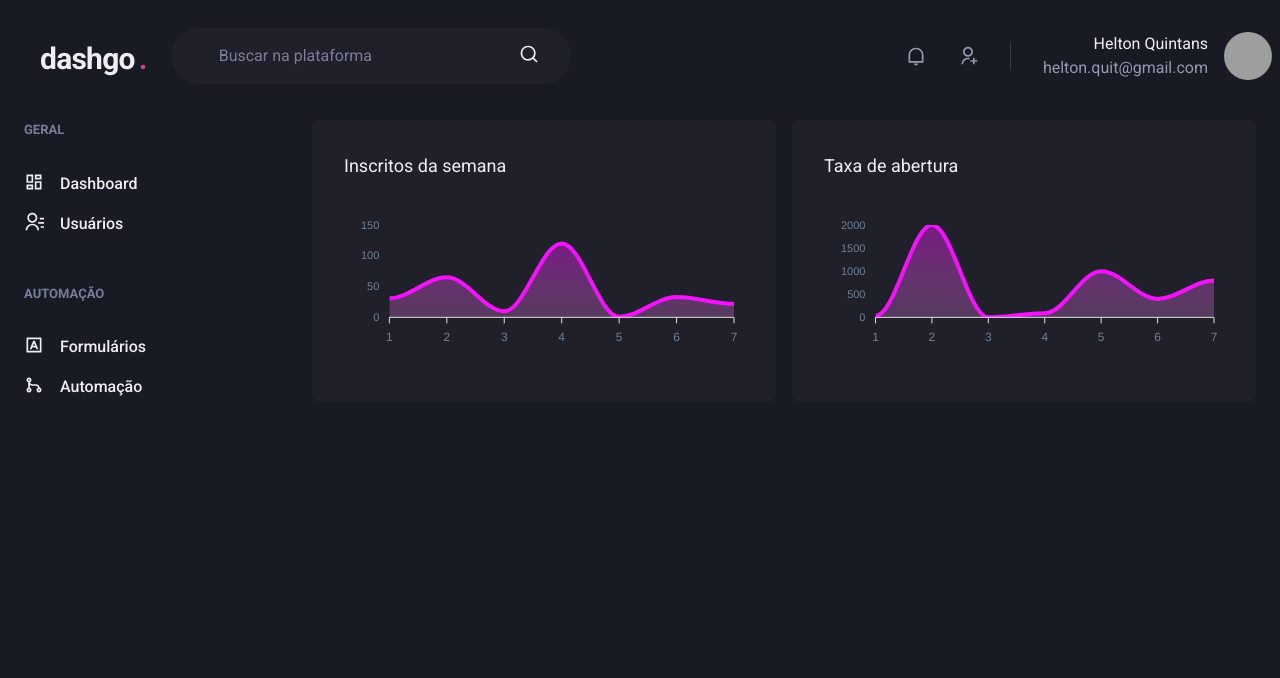
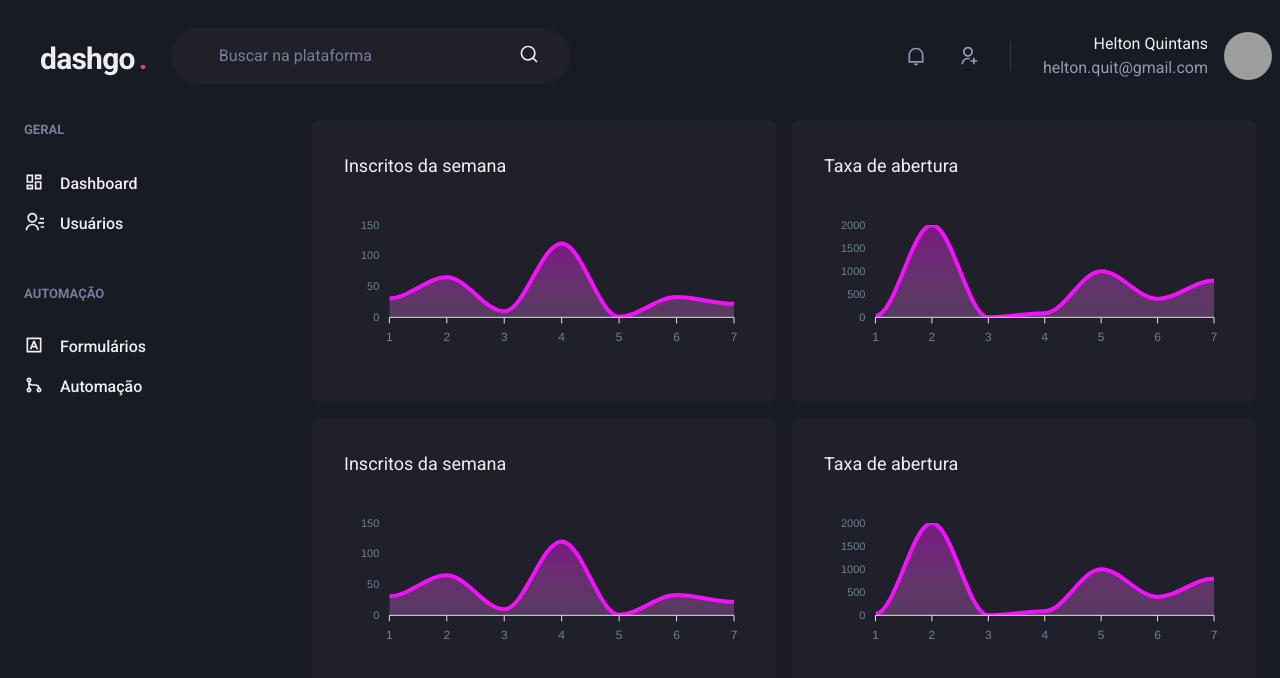
Before and after one commit to helton-quintans/dashgo, a Next.js app: page /dashboard in a window 1280 px wide. Shown: the top 678 px of the page. Built offline with nearby package versions, Linux system fonts and the light colour scheme; grey boxes are pictures that could not be loaded.

Commit message:
styles: fix styles

```diff
--- a/src/components/Header/Logo.tsx
+++ b/src/components/Header/Logo.tsx
@@ -2,7 +2,7 @@ import { Text } from "@chakra-ui/react";
 
 export function Logo() {
     return (
-        <Text fontSize={["2xl", "3xl"]} fontWeight="bold" mt="5" letterSpacing="tight" align="center">
+        <Text fontSize={["2xl", "3xl"]} fontWeight="bold" my="5" letterSpacing="tight" align="center">
         dashgo
         <Text as="span" color="pink.500" ml="1">
           .
--- a/src/components/Header/index.tsx
+++ b/src/components/Header/index.tsx
@@ -21,7 +21,7 @@ export function Header() {
           icon={<Icon as={RiMenuLine} />}
           fontSize="24"
           variant="unstyled"
-          mr="4"
+          mr="2"
           mt="5"
           onClick={onOpen}
         ></IconButton>
--- a/src/pages/dashboard.tsx
+++ b/src/pages/dashboard.tsx
@@ -80,7 +80,25 @@ export default function Dashboard() {
             p="8"
             bg="gray.800"
             borderRadius={8}
-            // pb="4"
+            pb="8"
+          >
+            <Text fontSize="lg" mb="4">
+              Taxa de abertura
+            </Text>
+            <Chart options={options} series={series2} type="area" height={160} />
+          </Box>
+          <Box p="8" bg="gray.800" borderRadius={8} pb="4">
+            <Text fontSize="lg" mb="4">
+              Inscritos da semana
+            </Text>
+            <Chart options={options} series={series1} type="area" height={160} />
+          </Box>
+
+          <Box
+            p="8"
+            bg="gray.800"
+            borderRadius={8}
+            pb="8"
           >
             <Text fontSize="lg" mb="4">
               Taxa de abertura
```
